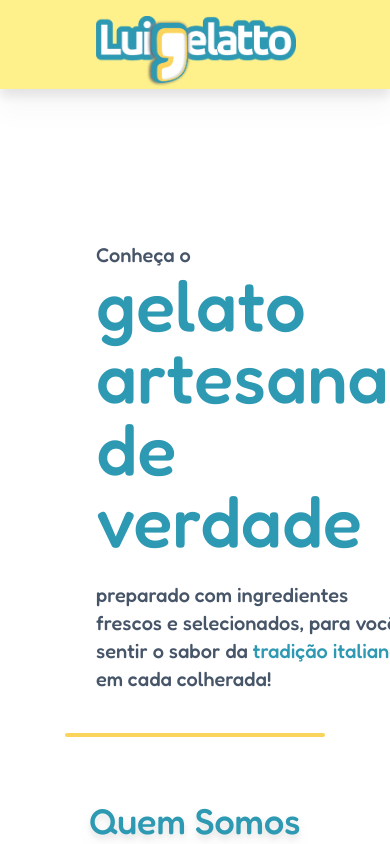
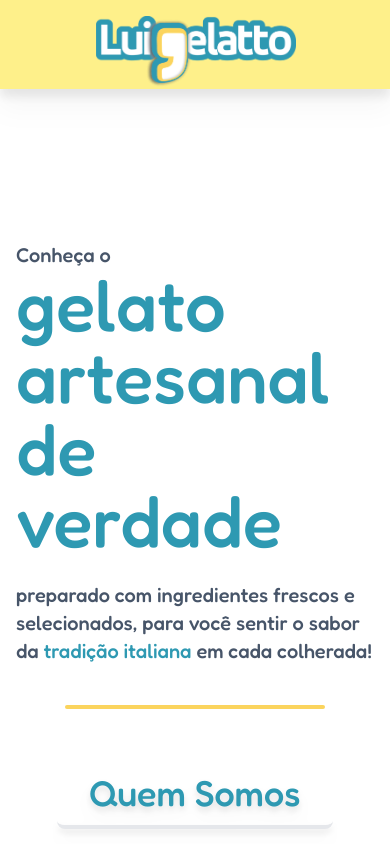
Before and after one commit to luizreboucas/luigelatto_client, a Next.js app: page / in a window 390 px wide. Shown: the top 844 px of the page. Built offline with nearby package versions, Linux system fonts and the light colour scheme.

Commit message:
correcao-3

```diff
--- a/src/components/Main/index.tsx
+++ b/src/components/Main/index.tsx
@@ -13,7 +13,7 @@ const Main = () => {
 
 
   return (
-    <main className='bg-[#ffffff] pt-24 border-b-[#2E99B2]  px-24'>
+    <main className='bg-[#ffffff] pt-24 border-b-[#2E99B2]  md:px-24 px-4'>
         <div className='flex  justify-between '>
           <div className={`sm:w-screen lg:w-1/2 mt-14 ${fredoka.className}`}>
               <h4 className={` text-xl text-slate-600 `}>Conheça o</h4>
```
